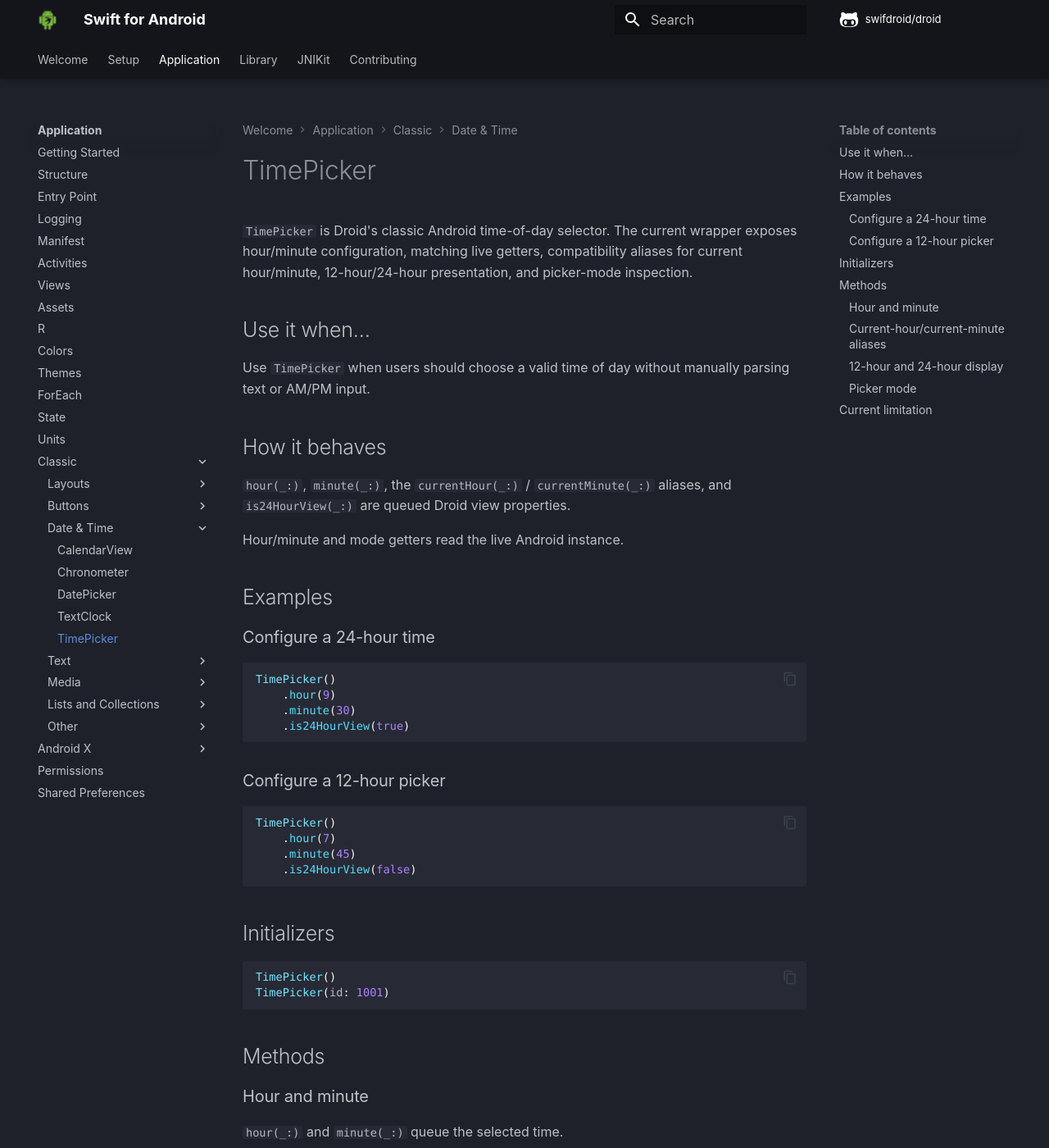
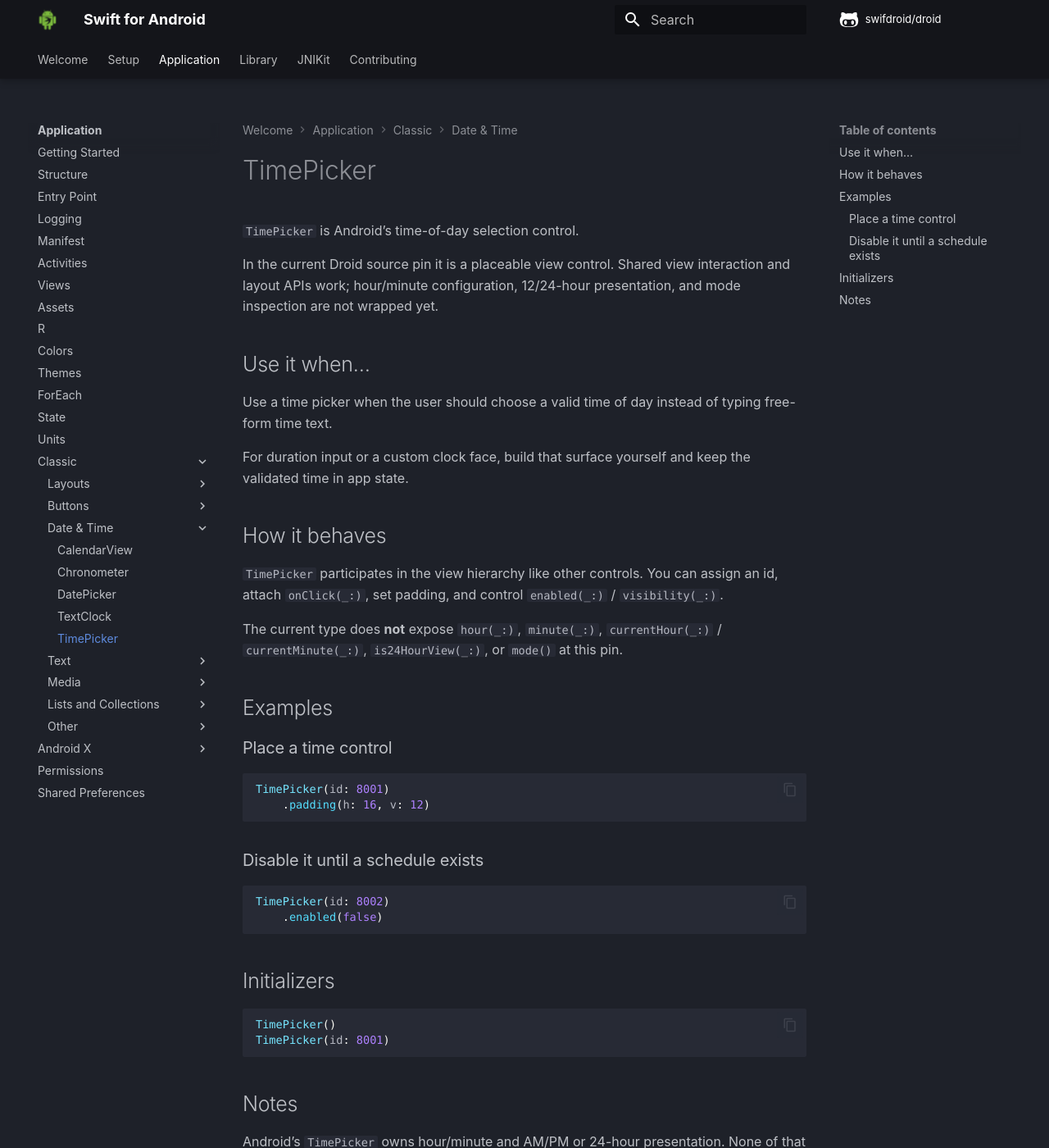
Before and after one commit to swifdroid/docs, an MkDocs documentation site: the page built from docs/app/classic/time-picker.md, in a window 1280 px wide and 1400 px high. Shown: the whole window at 82% size. Built offline with MkDocs 1.6.1 and Material for MkDocs 9.7.7, drawn with Linux system fonts in a browser that asks for light colours; comment, search, counter and statistics services are not loaded; some of the changed text lies outside the part shown.

Commit message:
📝 Rewrite TimePicker page to View shell at pin

````diff
--- a/docs/app/classic/time-picker.md
+++ b/docs/app/classic/time-picker.md
@@ -1,66 +1,44 @@
 # TimePicker
 
-`TimePicker` is Droid's classic Android time-of-day selector. The current wrapper exposes hour/minute configuration, matching live getters, compatibility aliases for current hour/minute, 12-hour/24-hour presentation, and picker-mode inspection.
+`TimePicker` is Android’s time-of-day selection control.
+
+In the current Droid source pin it is a placeable view control. Shared view interaction and layout APIs work; hour/minute configuration, 12/24-hour presentation, and mode inspection are not wrapped yet.
 
 ## Use it when…
 
-Use `TimePicker` when users should choose a valid time of day without manually parsing text or AM/PM input.
+Use a time picker when the user should choose a valid time of day instead of typing free-form time text.
+
+For duration input or a custom clock face, build that surface yourself and keep the validated time in app state.
 
 ## How it behaves
 
-`hour(_:)`, `minute(_:)`, the `currentHour(_:)` / `currentMinute(_:)` aliases, and `is24HourView(_:)` are queued Droid view properties.
+`TimePicker` participates in the view hierarchy like other controls. You can assign an id, attach `onClick(_:)`, set padding, and control `enabled(_:)` / `visibility(_:)`.
 
-Hour/minute and mode getters read the live Android instance.
+The current type does **not** expose `hour(_:)`, `minute(_:)`, `currentHour(_:)` / `currentMinute(_:)`, `is24HourView(_:)`, or `mode()` at this pin.
 
 ## Examples
 
-### Configure a 24-hour time
+### Place a time control
 
 ```swift
-TimePicker()
-    .hour(9)
-    .minute(30)
-    .is24HourView(true)
+TimePicker(id: 8001)
+    .padding(h: 16, v: 12)
 ```
 
-### Configure a 12-hour picker
+### Disable it until a schedule exists
 
 ```swift
-TimePicker()
-    .hour(7)
-    .minute(45)
-    .is24HourView(false)
+TimePicker(id: 8002)
+    .enabled(false)
 ```
 
 ## Initializers
 
 ```swift
 TimePicker()
-TimePicker(id: 1001)
+TimePicker(id: 8001)
 ```
 
-## Methods
+## Notes
 
-### Hour and minute
-
-`hour(_:)` and `minute(_:)` queue the selected time.
-
-`hour()` and `minute()` read the current live selection.
-
-### Current-hour/current-minute aliases
-
-`currentHour(_:)` forwards to `hour(_:)`, and `currentMinute(_:)` forwards to `minute(_:)`.
-
-The getter aliases `currentHour()` and `currentMinute()` return the same live values as `hour()` and `minute()`.
-
-### 12-hour and 24-hour display
-
-`is24HourView(_:)` queues whether Android should display the picker in 24-hour mode or with AM/PM controls.
-
-### Picker mode
-
-`mode()` reads the current Android picker mode.
-
-## Current limitation
-
-The current Droid `TimePicker` wrapper does not expose an on-time-changed listener bridge. This page therefore does not assume a callback API that is not present in the current wrapper.
+Android’s `TimePicker` owns hour/minute and AM/PM or 24-hour presentation. None of that is part of the current Droid surface. Treat this page as placement plus shared view behavior only.
````
